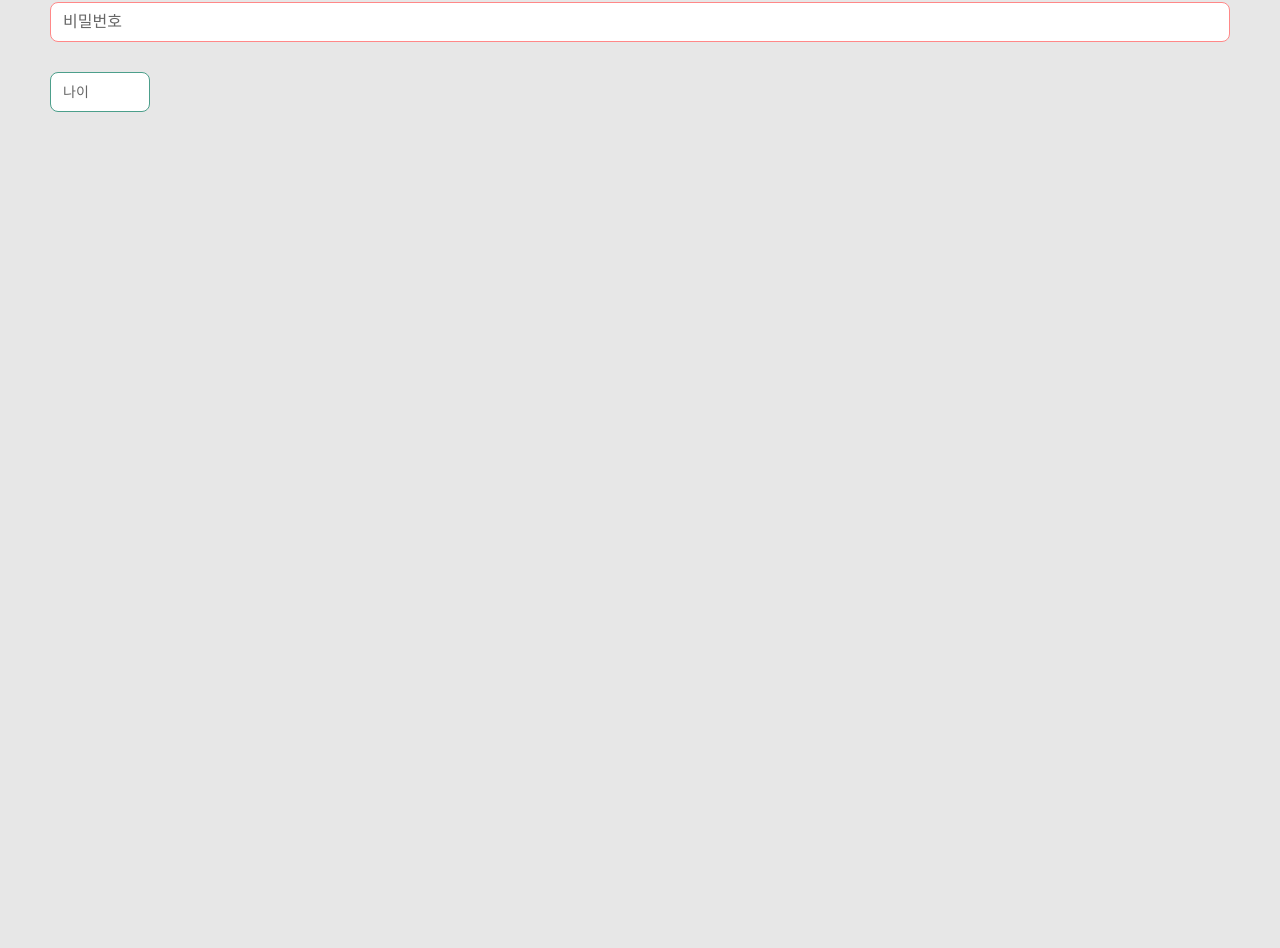
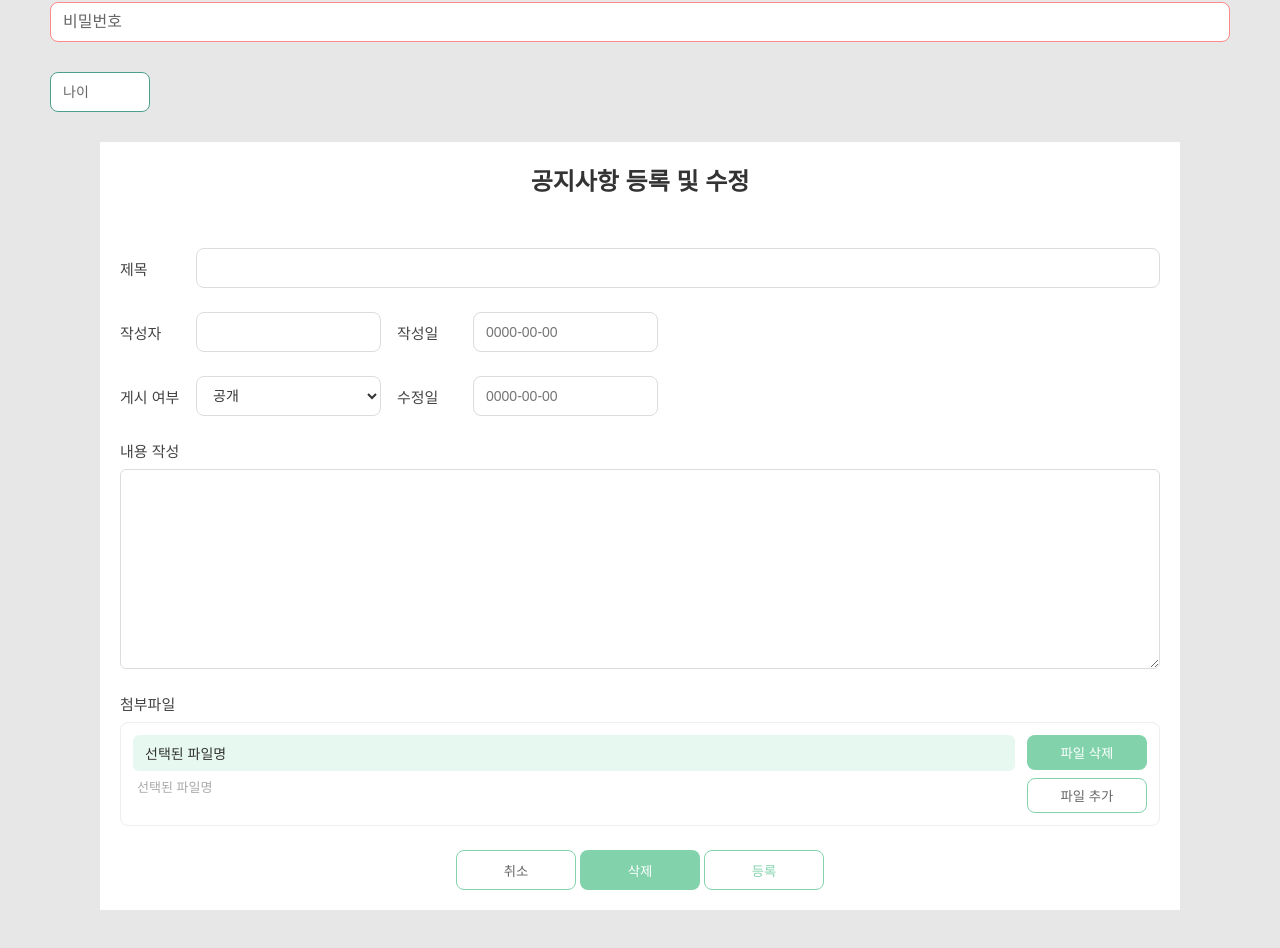
Before and after one commit to TomHoon/zelkova-fe, a Next.js app: page /design in a window 1280 px wide. Shown: the part 935-1883 px from the top of the page. Built offline with nearby package versions, Linux system fonts and the light colour scheme.

Commit message:
C_WriteForm

```diff
--- a/app/design/page.jsx
+++ b/app/design/page.jsx
@@ -5,6 +5,7 @@ import C_Button from "@/common/atom/C_Button";
 import C_TabBar from "@/common/mocules/C_TabBar";
 import C_SocialButton from "@/common/atom/C_SocialButton";
 import C_Input from "@/common/atom/C_Input";
+import C_WriteForm from "@/common/organism/C_WriteForm";
 
 import C_DesignStyles from "@/styles/C_Desgin.module.scss";
 
@@ -73,6 +74,8 @@ export default function App() {
         type="number"
         width="100px"
       />
+
+      <C_WriteForm />
     </div>
   );
 }
--- /dev/null
+++ b/common/organism/C_WriteForm.jsx
@@ -0,0 +1,80 @@
+"use client";
+
+import C_Button from "@/common/atom/C_Button";
+import C_WriteFromStyles from "@/styles/C_WriteFromStyles.module.scss";
+
+/**
+ * [공통 글 작성 폼 - C_WriteForm]
+ *
+ * - 제목, 작성자, 작성일, 수정일, 게시 여부, 본문 작성, 첨부파일, 등록/삭제/취소 버튼 포함
+ * - 추후 공지사항/이벤트/문의답변 등 다양한 유형에 재사용 가능
+ * - 기능 없이 UI 마크업 + 콘솔 콜백만 포함
+ */
+export default function C_WriteForm() {
+  const handleCancel = () => console.log("취소 버튼 클릭됨");
+  const handleDelete = () => console.log("삭제 버튼 클릭됨");
+  const handleSubmit = () => console.log("등록 버튼 클릭됨");
+  const handleAddFile = () => console.log("파일 추가 클릭됨");
+  const handleRemoveFile = () => console.log("파일 삭제 클릭됨");
+
+  return (
+    <div className={C_WriteFromStyles.wrapper}>
+      <h2 className={C_WriteFromStyles.title}>공지사항 등록 및 수정</h2>
+
+      <div className={C_WriteFromStyles.rowInline}>
+        <label htmlFor="title">제목</label>
+        <input id="title" type="text" className={C_WriteFromStyles.inputTitle} />
+      </div>
+
+      <div className={C_WriteFromStyles.rowGroup}>
+        <div className={C_WriteFromStyles.rowInline}>
+          <label htmlFor="writer">작성자</label>
+          <input id="writer" type="text" className={C_WriteFromStyles.inputMeta} />
+        </div>
+        <div className={C_WriteFromStyles.rowInline}>
+          <label htmlFor="createdAt">작성일</label>
+          <input id="createdAt" type="text" className={C_WriteFromStyles.inputMeta} placeholder="0000-00-00" readOnly />
+        </div>
+      </div>
+
+      <div className={C_WriteFromStyles.rowGroup}>
+        <div className={C_WriteFromStyles.rowInline}>
+          <label htmlFor="status">게시 여부</label>
+          <select id="status" className={C_WriteFromStyles.inputMeta}>
+            <option>공개</option>
+            <option>비공개</option>
+          </select>
+        </div>
+        <div className={C_WriteFromStyles.rowInline}>
+          <label htmlFor="updatedAt">수정일</label>
+          <input id="updatedAt" type="text" className={C_WriteFromStyles.inputMeta} placeholder="0000-00-00" readOnly />
+        </div>
+      </div>
+
+      <div className={C_WriteFromStyles.row}>
+        <label htmlFor="content">내용 작성</label>
+        <textarea id="content" className={C_WriteFromStyles.textarea} />
+      </div>
+
+      <div className={C_WriteFromStyles.row}>
+        <label>첨부파일</label>
+        <div className={C_WriteFromStyles.fileBox}>
+          <div className={C_WriteFromStyles.fileName}>
+            <div>선택된 파일명</div>
+            <div>선택된 파일명</div>
+          </div>
+          <div className={C_WriteFromStyles.fileActions}>
+            <C_Button title="파일 삭제" size="attach" type="B" onClick={handleRemoveFile} />
+            <C_Button title="파일 추가" size="attach" type="A" onClick={handleAddFile} />
+          </div>
+        </div>
+      </div>
+
+      <div className={C_WriteFromStyles.footerButtons}>
+        <C_Button title="취소" size="medium" type="A" onClick={handleCancel} />
+        <C_Button title="삭제" size="medium" type="B" onClick={handleDelete} />
+        <C_Button title="등록" size="medium" type="C" onClick={handleSubmit} />
+      </div>
+    </div>
+  );
+}
--- /dev/null
+++ b/styles/C_WriteFromStyles.module.scss
@@ -0,0 +1,168 @@
+.wrapper {
+  display: flex;
+  flex-direction: column;
+  gap: 24px;
+  width: 100%;
+  max-width: 1080px;
+  margin: 0 auto;
+  padding: 20px 20px;
+  font-family: "Pretendard", sans-serif;
+  background-color: #fff;
+  color: #333;
+}
+
+.title {
+  font-size: 24px;
+  font-weight: 600;
+  color: #333;
+  height: 38px;
+  margin-bottom: 24px;
+  text-align: center;
+}
+
+.row {
+  display: flex;
+  flex-direction: column;
+  gap: 8px;
+}
+
+.rowInline {
+  display: flex;
+  align-items: center;
+  gap: 16px;
+}
+
+.rowGroup {
+  display: flex;
+  gap: 16px;
+  flex-wrap: wrap;
+}
+
+.row label,
+.rowInline label {
+  font-size: 15px;
+  font-weight: 500;
+  color: #444;
+  min-width: 60px;
+}
+
+.input,
+.select,
+.textarea {
+  width: 100%;
+  height: 40px;
+  padding: 0 12px;
+  font-size: 14px;
+  border: 1px solid #dcdcdc;
+  border-radius: 6px;
+  color: #333;
+  background-color: #fff;
+  font-family: inherit;
+}
+
+.inputTitle {
+  width: 1000px;
+  height: 40px;
+  border: 1px solid #dcdcdc;
+  border-radius: 8px;
+  padding: 0 12px;
+  font-size: 14px;
+  background-color: #fff;
+  color: #333;
+}
+
+.inputMeta {
+  width: 185px;
+  height: 40px;
+  border: 1px solid #dcdcdc;
+  border-radius: 8px;
+  padding: 0 12px;
+  font-size: 14px;
+  background-color: #fff;
+  color: #333;
+}
+
+.textarea {
+  height: 200px;
+  padding: 12px;
+  resize: vertical;
+}
+
+.fileBox {
+  display: flex;
+  justify-content: space-between;
+  align-items: flex-start;
+  gap: 12px;
+  padding: 12px;
+  border: 1px solid #eee;
+  border-radius: 8px;
+  background-color: #fff;
+}
+
+.fileName {
+  flex-grow: 1;
+  display: flex;
+  flex-direction: column;
+  gap: 6px;
+}
+
+.fileName div:first-child {
+  background-color: #e7f8f0;
+  padding: 8px 12px;
+  border-radius: 6px;
+  font-size: 14px;
+  color: #333;
+}
+
+.fileName div:last-child {
+  font-size: 13px;
+  color: #aaa;
+  padding-left: 4px;
+}
+
+.fileActions {
+  display: flex;
+  flex-direction: column;
+  gap: 8px;
+}
+
+.fileActions button {
+  width: 120px;
+  height: 35px;
+}
+
+.footerButtons {
+  display: flex;
+  justify-content: center;
+  gap: 4px;
+}
+
+@media (max-width: 768px) {
+  .wrapper {
+    padding: 0 16px;
+  }
+
+  .rowGroup {
+    flex-direction: column;
+  }
+
+  .footerButtons {
+    flex-direction: column;
+    align-items: stretch;
+  }
+
+  .rowInline {
+    flex-direction: column;
+    align-items: flex-start;
+  }
+
+  .fileBox {
+    flex-direction: column;
+    align-items: stretch;
+  }
+
+  .fileActions {
+    flex-direction: column;
+    align-items: stretch;
+  }
+}
```
